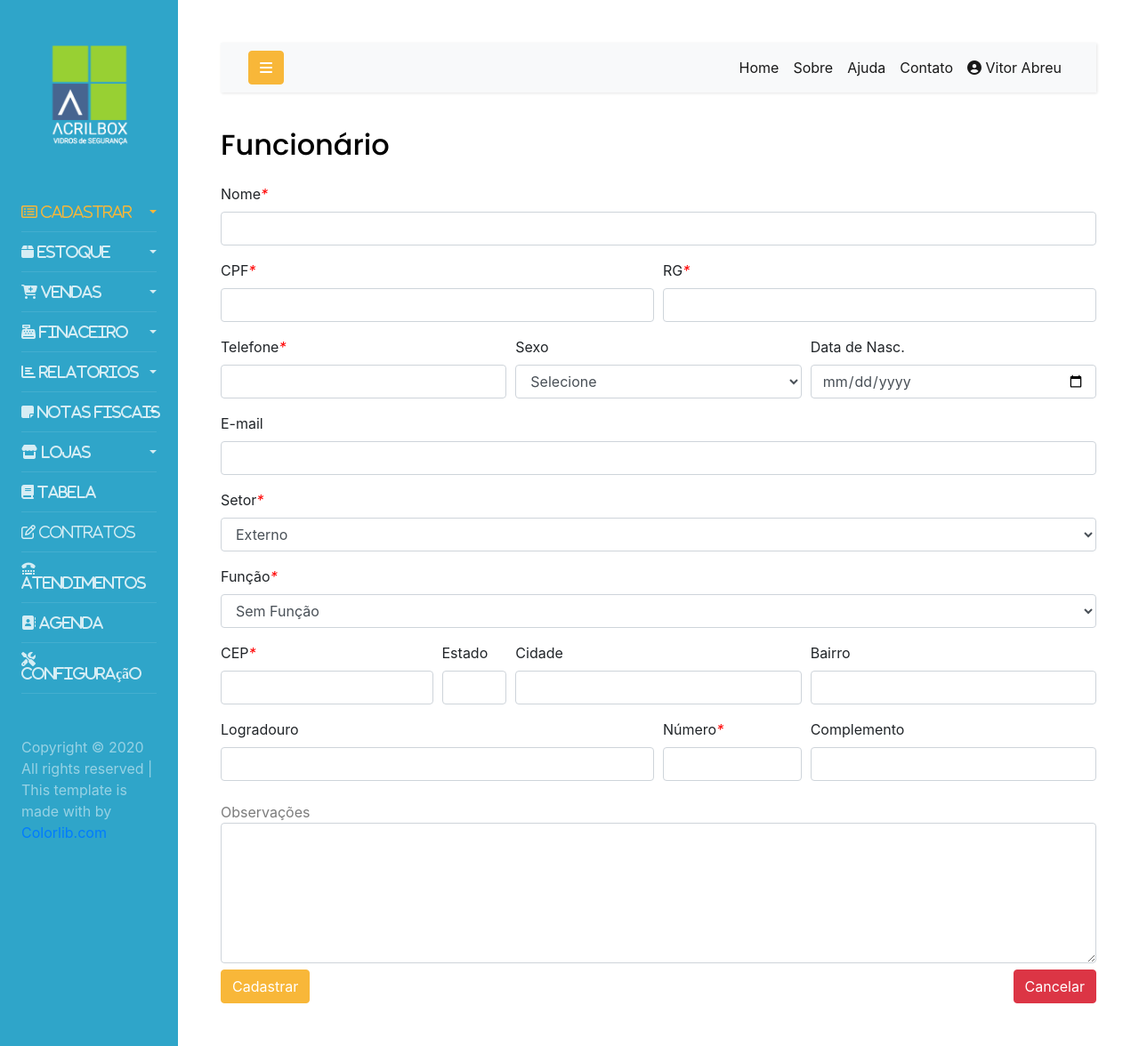
After one commit to ericsonmatheus250/sistemaAcril, a PHP site: template views/CadastroFuncionario.html in a window 1280 px wide. The commit adds this page. Shown: the whole page at 89% size. Run offline with PHP 8.4, Linux system fonts and the light colour scheme; the template is opened without the code that fills it, so the values that code supplies are empty; some libraries are stand-ins or nearby versions.

Commit message:
Padronizado os nomes de telas

```diff
--- a/views-cache/Funcionario.93f3d56a7a3d1cbd2d27d6ca259a5875.rtpl.php
+++ b/views-cache/Funcionario.93f3d56a7a3d1cbd2d27d6ca259a5875.rtpl.php
@@ -1,7 +1,7 @@
 <?php if(!class_exists('Rain\Tpl')){exit;}?><h2 class="mb-4"><i class="fas fa-address-card"></i> Funcionário</h2>
             <nav class="navbar navbar-expand-sm">
                 <div class="container-fluid">
-                    <button type="submit" class="btn btn-primary"><a href="/_cadastro/CadastroFuncionario.html" style="color:green;">Adicionar</a></button>
+                    <button type="submit" class="btn btn-primary"><a href="/Funcionario/CadastroFuncionario" style="color:green;">Adicionar</a></button>
 
                     <div class="collapse navbar-collapse" id="navbarSupportedContent">
                         <ul class="nav navbar-nav ml-auto">
--- a/views-cache/Produto.93f3d56a7a3d1cbd2d27d6ca259a5875.rtpl.php
+++ b/views-cache/Produto.93f3d56a7a3d1cbd2d27d6ca259a5875.rtpl.php
@@ -3,7 +3,7 @@
 
                 <nav class="navbar navbar-expand-sm">
                     <div class="container-fluid">
-                        <button type="submit" class="btn btn-primary"><a href="/Produto/CadastrarProduto" style="color:green;">Adicionar</a></button>
+                        <button type="submit" class="btn btn-primary"><a href="/Produto/CadastroProduto" style="color:green;">Adicionar</a></button>
 
                         <div class="collapse navbar-collapse" id="navbarSupportedContent">
                             <ul class="nav navbar-nav ml-auto">
--- /dev/null
+++ b/views/CadastroFuncionario.html
@@ -0,0 +1,97 @@
+        <h2 class="mb-4">Funcionário</h2>
+        <form action="/Funcionario/CadastroFuncionario" method="POST" >
+            <div class="form-group">
+                <label for="nome">Nome<i class="importante">*</i></label>
+                <input type="text" class="form-control" id="nome" name="nome">
+            </div>
+            <div class="form-row">
+                <div class="form-group col-md-6">
+                    <label for="cpf">CPF<i class="importante">*</i ></label>
+                    <input type="text" class="form-control" id="cpf" name="cpf" maxlength="14" OnKeyPress="formatar('###.###.###-##', this)">
+                </div>
+                <div class="form-group col-md-6">
+                    <label for="rg">RG<i class="importante">*</i></label>
+                    <input type="text" class="form-control" id="rg" name="rg">
+                </div>
+            </div>
+            <div class="form-row">
+                <div class="form-group col-md-4">
+                    <label for="telefone">Telefone<i class="importante">*</i></label>
+                    <input type="text" class="form-control" id="telefone" name="telefone" maxlength="14" OnKeyPress="formatar('## # ####-####', this)">
+                </div>
+                <div class="form-group col-md-4">
+                    <label for="sexo">Sexo</label>
+                    <select id="sexo" name="sexo" class="form-control">
+                        <option selected>Selecione</option>
+                        <option>Masculino</option>
+                        <option>Feminino</option>
+                    </select>
+                </div>
+                <div class="form-group col-md-4">
+                    <label for="dtNascimento">Data de Nasc.</label>
+                    <input type="date" name="dtNascimento" class="form-control" id="dtNascimento">
+                </div>
+            </div>
+            <div class="form-group">
+                <label for="email">E-mail</label>
+                <input type="email" class="form-control" id="email" name="email">
+            </div>
+            <div class="form-group">
+                <label for="setor">Setor<i class="importante">*</i></label>
+                <select id="setor" class="form-control" name="setor">
+                    <option value="Externo">Externo</option>
+                    <option value="Gerencia">Gerencia</option>
+                </select>
+            </div>
+            <div class="form-group">
+                <label for="funcao">Função<i class="importante">*</i></label>
+                <select id="funcao" class="form-control" name="nomeFuncao">
+                    <option>Sem Função</option>
+                    <option value="Gerente">Gerente</option>
+                    <option value="Entregador">Entregador</option>
+                </select>
+            </div>
+
+            <div class="form-row">
+                <div class="form-group col-md-3">
+                    <label for="cep">CEP<i class="importante">*</i></label>
+                    <input type="text" class="form-control" id="cep" name="cep" value="" maxlength="9" onblur="pesquisacep(this.value);" onkeypress="formatar('#####-###', this)">
+                </div>
+                <div class="form-group col-md-1">
+                    <label for="uf">Estado</label>
+                    <input type="text" class="form-control" id="uf" name="uf">
+                </div>
+                <div class="form-group col-md-4">
+                    <label for="cidade">Cidade</label>
+                    <input type="text" class="form-control" id="cidade" name="cidade">
+                </div>
+                <div class="form-group col-md-4">
+                    <label for="bairro">Bairro</label>
+                    <input type="text" class="form-control" id="bairro" name="bairro">
+                </div>
+            </div>
+
+            <div class="form-row">
+                <div class="form-group col-md-6">
+                    <label for="logradouro">Logradouro</label>
+                    <input type="text" class="form-control" id=rua name="logradouro">
+                </div>
+                <div class="form-gorup col-md-2">
+                    <label for="numero">Número<i class="importante">*</i></label>
+                    <input type="number" class="form-control" id="numero" name="numero">
+                </div>
+                <div class="form-group col-md-4">
+                    <label for="complemento">Complemento</label>
+                    <input type="text" class="form-control" id="complemento" name="complemento">
+                </div>
+            </div>
+            <div class="form-control-plaintext ">
+                <span style="color: #7c7c7c; ">Observações</span>
+                <textarea class="form-control valid " cols="30 " rows="6 "></textarea>
+            </div>
+
+            <button type="submit " class="btn btn-primary ">Cadastrar</button>
+            <button type="submit " class="btn btn-danger " style="float: right; ">Cancelar</button>
+        </form>
+    </div>
+</div>
--- a/views/Funcionario.html
+++ b/views/Funcionario.html
@@ -1,7 +1,7 @@
 <h2 class="mb-4"><i class="fas fa-address-card"></i> Funcionário</h2>
             <nav class="navbar navbar-expand-sm">
                 <div class="container-fluid">
-                    <button type="submit" class="btn btn-primary"><a href="/_cadastro/CadastroFuncionario.html" style="color:green;">Adicionar</a></button>
+                    <button type="submit" class="btn btn-primary"><a href="/Funcionario/CadastroFuncionario" style="color:green;">Adicionar</a></button>
 
                     <div class="collapse navbar-collapse" id="navbarSupportedContent">
                         <ul class="nav navbar-nav ml-auto">
--- a/views/Produto.html
+++ b/views/Produto.html
@@ -3,7 +3,7 @@
 
                 <nav class="navbar navbar-expand-sm">
                     <div class="container-fluid">
-                        <button type="submit" class="btn btn-primary"><a href="/Produto/CadastrarProduto" style="color:green;">Adicionar</a></button>
+                        <button type="submit" class="btn btn-primary"><a href="/Produto/CadastroProduto" style="color:green;">Adicionar</a></button>
 
                         <div class="collapse navbar-collapse" id="navbarSupportedContent">
                             <ul class="nav navbar-nav ml-auto">
```
Also changed, not shown: index.php (+26 -14 lines), views-cache/CadastroFuncionario.93f3d56a7a3d1cbd2d27d6ca259a5875.rtpl.php (added, +97 -0 lines), views/CadastrarFuncionario.html (deleted, +0 -96 lines), views/CadastroCliente.html (renamed from views/CadastrarCliente.html), views/CadastroFornecedor.html (renamed from views/CadastrarFornecedor.html), views/CadastroProduto.html (renamed from views/CadastrarProduto.html), views/CadastroServico.html (renamed from views/CadastrarServico.html).
